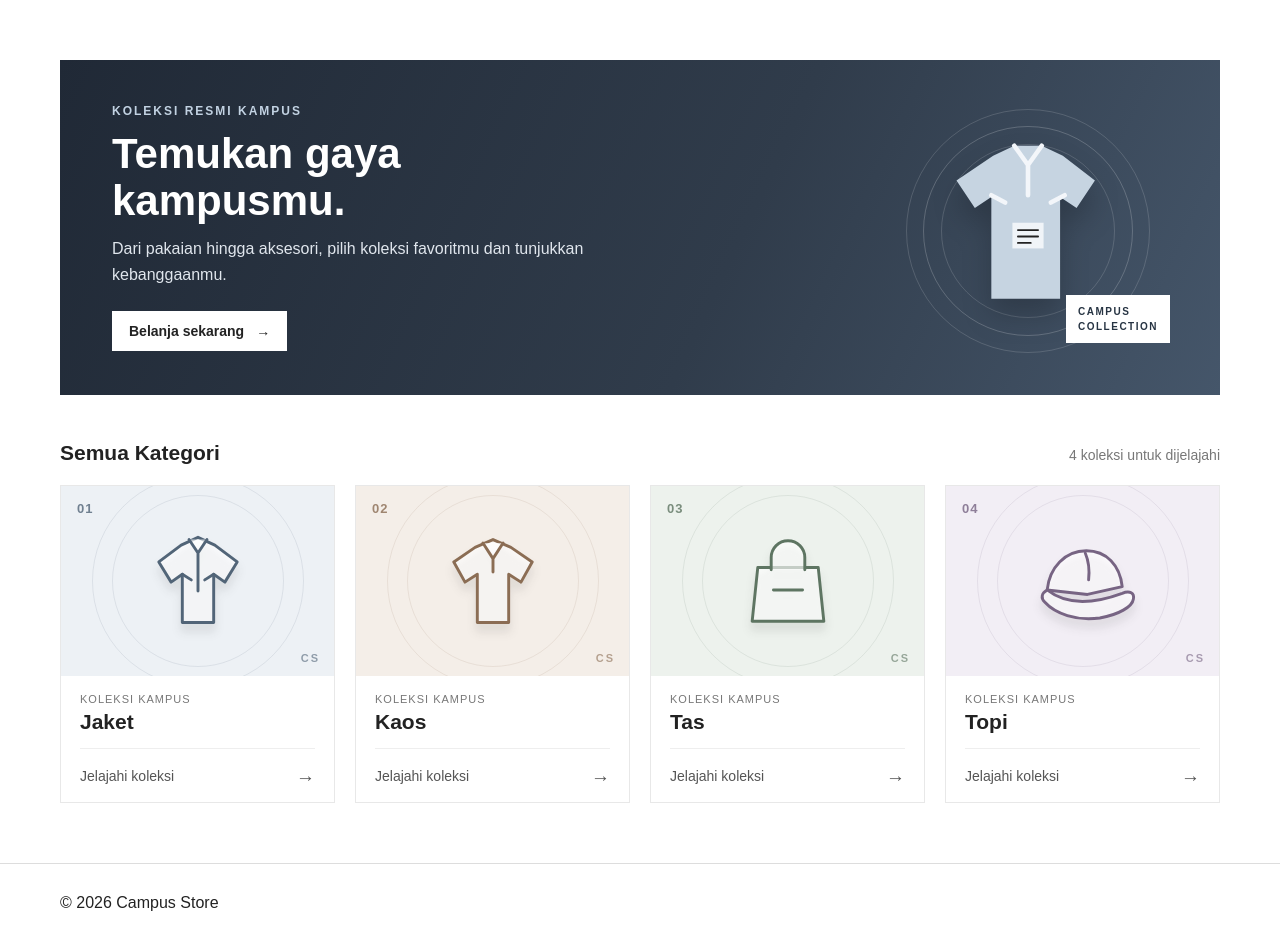
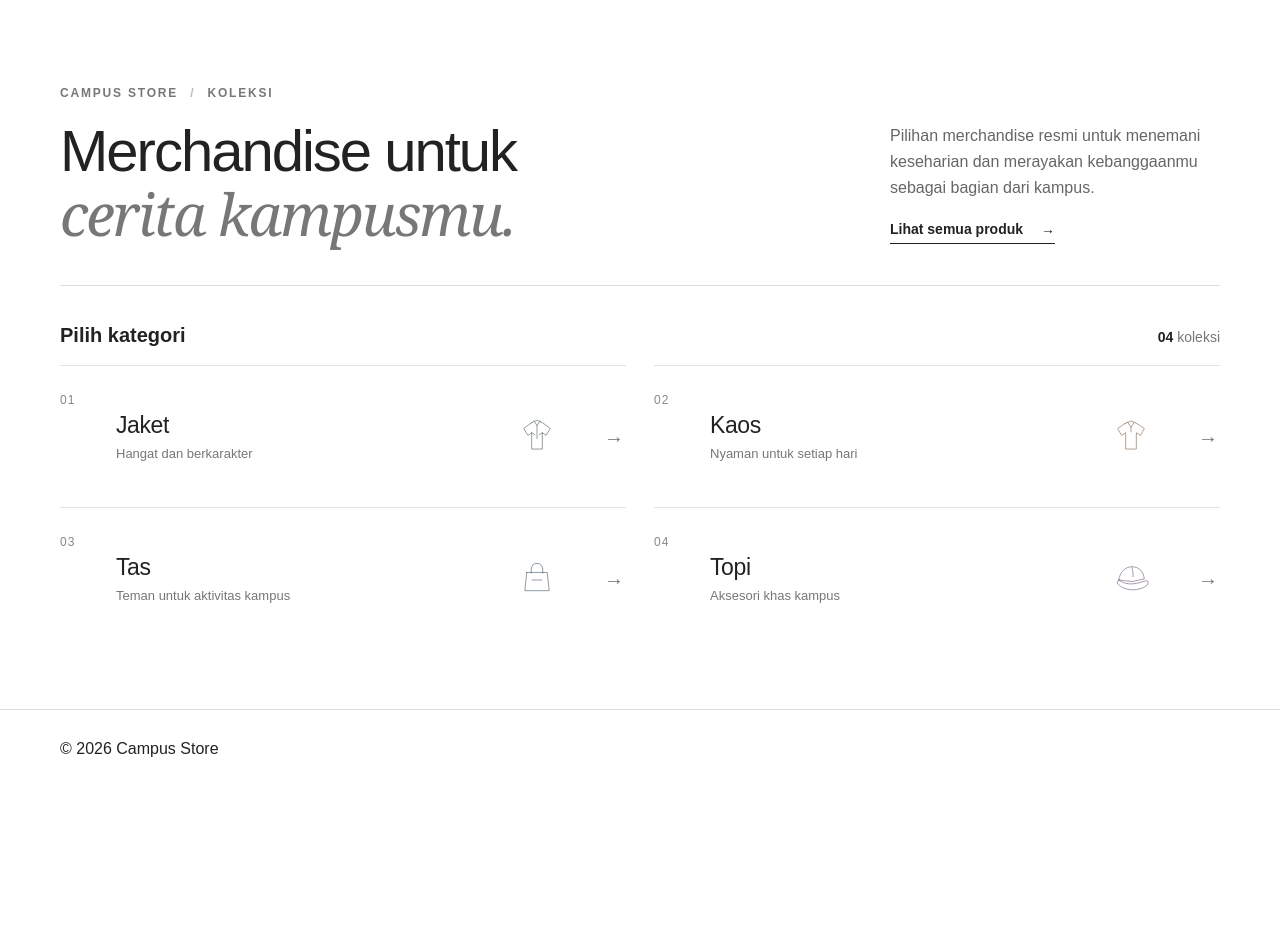
Before and after one commit to Sitinurii/campus_store_ITPM, a PHP site: page /kategori.php in a window 1280 px wide. Shown: the part 80-1022 px from the top of the page. After the commit the page ends 837 px from the top, so only its background shows below. Run offline with PHP 8.4, Linux system fonts and the light colour scheme; data that the repository does not hold is empty.

Commit message:
ubah tampilan

```diff
--- a/kategori.php
+++ b/kategori.php
@@ -27,6 +27,13 @@ $ikon_kategori = [
     'kaos' => 'shirt',
     'tas' => 'bag',
     'topi' => 'cap'
+];
+
+$deskripsi_kategori = [
+    'jaket' => 'Hangat dan berkarakter',
+    'kaos' => 'Nyaman untuk setiap hari',
+    'tas' => 'Teman untuk aktivitas kampus',
+    'topi' => 'Aksesori khas kampus'
 ];
 ?>
 
@@ -62,40 +69,35 @@ $ikon_kategori = [
 
 <main class="section category-page">
     <section class="category-intro">
-        <div>
-            <p class="category-eyebrow">KOLEKSI RESMI KAMPUS</p>
-            <h1>Temukan gaya<br>kampusmu.</h1>
-            <p class="category-description">Dari pakaian hingga aksesori, pilih koleksi favoritmu dan tunjukkan kebanggaanmu.</p>
-            <a class="category-intro-button" href="produk.php">Belanja sekarang <span aria-hidden="true">&rarr;</span></a>
+        <div class="category-intro-title">
+            <p class="category-eyebrow">CAMPUS STORE <span>/</span> KOLEKSI</p>
+            <h1>Merchandise untuk<br><em>cerita kampusmu.</em></h1>
         </div>
-        <div class="category-intro-art" aria-hidden="true">
-            <span class="category-art-orbit"></span>
-            <svg viewBox="0 0 240 240" role="presentation">
-                <path d="M82 38 105 27h30l23 11 35 27-20 30-18-12v111H80V83L62 95 42 65l40-27Z" fill="currentColor"/>
-                <path d="m105 27 15 21 15-21M120 48v33m-40 0 15 8m65-8-15 8" fill="none" stroke="#f3f6fa" stroke-linecap="round" stroke-linejoin="round" stroke-width="5"/>
-                <path d="M103 111h34v28h-34z" fill="#f3f6fa" opacity=".95"/>
-                <path d="M109 119h22m-22 7h22m-22 7h14" stroke="#222" stroke-linecap="round" stroke-width="2"/>
-            </svg>
-            <span class="category-art-caption">CAMPUS<br>COLLECTION</span>
+        <div class="category-intro-note">
+            <p>Pilihan merchandise resmi untuk menemani keseharian dan merayakan kebanggaanmu sebagai bagian dari kampus.</p>
+            <a href="produk.php">Lihat semua produk <span aria-hidden="true">&rarr;</span></a>
         </div>
     </section>
 
     <div class="category-summary">
-        <h2>Semua Kategori</h2>
-        <p><?php echo count($kategori_list); ?> koleksi untuk dijelajahi</p>
+        <h2>Pilih kategori</h2>
+        <p><span><?php echo str_pad((string) count($kategori_list), 2, '0', STR_PAD_LEFT); ?></span> koleksi</p>
     </div>
 
     <div class="category-grid">
         <?php foreach ($kategori_list as $index => $kategori): ?>
             <?php $nama_kategori = $kategori['nama_kategori']; ?>
+            <?php $jenis_ikon = $ikon_kategori[strtolower(trim($nama_kategori))] ?? 'other'; ?>
+            <?php $deskripsi = $deskripsi_kategori[strtolower(trim($nama_kategori))] ?? 'Pilihan merchandise resmi kampus'; ?>
             <a class="category-card" href="produk.php?kategori=<?php echo urlencode($nama_kategori); ?>">
-                <span class="category-card-art" aria-hidden="true">
-                    <span class="category-card-number"><?php echo str_pad((string) ($index + 1), 2, '0', STR_PAD_LEFT); ?></span>
-                    <svg class="category-icon category-icon-<?php echo htmlspecialchars($ikon_kategori[strtolower(trim($nama_kategori))] ?? 'other', ENT_QUOTES, 'UTF-8'); ?>" viewBox="0 0 100 100" focusable="false">
-                        <?php
-                        $jenis_ikon = $ikon_kategori[strtolower(trim($nama_kategori))] ?? 'other';
-                        if ($jenis_ikon === 'jacket'):
-                        ?>
+                <span class="category-card-index"><?php echo str_pad((string) ($index + 1), 2, '0', STR_PAD_LEFT); ?></span>
+                <span class="category-card-copy">
+                    <span class="category-card-title"><?php echo htmlspecialchars($nama_kategori, ENT_QUOTES, 'UTF-8'); ?></span>
+                    <span class="category-card-description"><?php echo htmlspecialchars($deskripsi, ENT_QUOTES, 'UTF-8'); ?></span>
+                </span>
+                <span class="category-card-symbol" aria-hidden="true">
+                    <svg class="category-icon category-icon-<?php echo htmlspecialchars($jenis_ikon, ENT_QUOTES, 'UTF-8'); ?>" viewBox="0 0 100 100" focusable="false">
+                        <?php if ($jenis_ikon === 'jacket'): ?>
                             <path d="m35 18 15-7 15 7 20 15-11 18-10-7v43H36V44l-10 7-11-18 20-15Z"/>
                             <path d="m42 13 8 12 8-12M50 25v34m-14-15 8 5m20-5-8 5"/>
                         <?php elseif ($jenis_ikon === 'shirt'): ?>
@@ -113,13 +115,8 @@ $ikon_kategori = [
                             <path d="M50 12 60 38l28 2-21 18 7 28-24-15-24 15 7-28-21-18 28-2 10-26Z"/>
                         <?php endif; ?>
                     </svg>
-                    <span class="category-card-art-mark">CS</span>
                 </span>
-                <span class="category-card-content">
-                    <span class="category-card-label">Koleksi kampus</span>
-                    <span class="category-card-title"><?php echo htmlspecialchars($nama_kategori, ENT_QUOTES, 'UTF-8'); ?></span>
-                    <span class="category-card-link">Jelajahi koleksi <span aria-hidden="true">&rarr;</span></span>
-                </span>
+                <span class="category-card-arrow" aria-hidden="true">&rarr;</span>
             </a>
         <?php endforeach; ?>
     </div>
--- a/style.css
+++ b/style.css
@@ -104,125 +104,73 @@ button {
 }
 
 .category-page {
-    max-width: 1440px;
-    min-height: 65vh;
+    max-width: 1320px;
+    min-height: 70vh;
     margin: 0 auto;
 }
 
 .category-intro {
-    position: relative;
     display: flex;
     justify-content: space-between;
     align-items: flex-end;
-    overflow: hidden;
-    gap: 30px;
-    min-height: 300px;
-    margin-bottom: 46px;
-    padding: 44px 52px;
-    background: linear-gradient(115deg, #202936 0%, #303c4b 58%, #45566a 100%);
-    color: #fff;
-}
-
-.category-intro > div:first-child {
-    position: relative;
-    z-index: 1;
-    max-width: 570px;
+    gap: 50px;
+    padding: 26px 0 38px;
+    border-bottom: 1px solid #ddd;
 }
 
 .category-eyebrow {
-    margin-bottom: 12px;
-    color: #c2d2e2;
+    margin-bottom: 20px;
+    color: #777;
     font-size: 12px;
     font-weight: bold;
-    letter-spacing: 2px;
+    letter-spacing: 1.8px;
+}
+
+.category-eyebrow span {
+    padding: 0 7px;
+    color: #bbb;
 }
 
 .category-intro h1 {
-    margin-bottom: 12px;
-    font-size: clamp(30px, 4vw, 42px);
-    line-height: 1.12;
+    margin: 0;
+    font-size: clamp(36px, 5vw, 58px);
+    font-weight: 500;
+    letter-spacing: -2px;
+    line-height: 1.08;
 }
 
-.category-description {
-    max-width: 520px;
-    margin-bottom: 24px;
-    color: #e0e6ed;
+.category-intro h1 em {
+    color: #777;
+    font-family: Georgia, serif;
+    font-weight: normal;
+}
+
+.category-intro-note {
+    max-width: 330px;
+    padding-bottom: 3px;
+}
+
+.category-intro-note p {
+    margin-bottom: 20px;
+    color: #666;
     line-height: 1.6;
 }
 
-.category-intro-button {
+.category-intro-note a {
     display: inline-flex;
     align-items: center;
-    gap: 12px;
-    padding: 12px 17px;
-    background: #fff;
+    gap: 18px;
+    padding-bottom: 6px;
+    border-bottom: 1px solid #222;
     color: #222;
     font-size: 14px;
     font-weight: bold;
     text-decoration: none;
-    transition: background-color 0.2s ease, transform 0.2s ease;
+    transition: gap 0.2s ease;
 }
 
-.category-intro-button:hover {
-    transform: translateY(-2px);
-    background: #e7edf3;
-}
-
-.category-intro-art {
-    position: relative;
-    display: flex;
-    width: 280px;
-    height: 240px;
-    flex: 0 0 280px;
-    align-items: center;
-    justify-content: center;
-    color: #c6d4e1;
-}
-
-.category-intro-art svg {
-    position: relative;
-    z-index: 1;
-    width: 220px;
-    height: 220px;
-    filter: drop-shadow(0 16px 14px rgba(0, 0, 0, 0.2));
-}
-
-.category-art-orbit {
-    position: absolute;
-    width: 210px;
-    height: 210px;
-    border: 1px solid rgba(255, 255, 255, 0.2);
-    border-radius: 50%;
-}
-
-.category-art-orbit::before,
-.category-art-orbit::after {
-    position: absolute;
-    border: 1px solid rgba(255, 255, 255, 0.15);
-    border-radius: 50%;
-    content: "";
-}
-
-.category-art-orbit::before {
-    inset: 17px;
-}
-
-.category-art-orbit::after {
-    inset: -18px;
-}
-
-.category-art-caption {
-    position: absolute;
-    z-index: 2;
-    right: -2px;
-    bottom: 8px;
-    padding: 9px 12px;
-    background: #fff;
-    color: #273443;
-    font-size: 10px;
-    font-weight: bold;
-    letter-spacing: 1.5px;
-    line-height: 1.5;
+.category-intro-note a:hover {
+    gap: 24px;
 }
 
 .category-summary {
@@ -230,12 +178,12 @@ button {
     justify-content: space-between;
     align-items: baseline;
     gap: 20px;
-    margin-bottom: 20px;
+    margin: 38px 0 18px;
 }
 
 .category-summary h2 {
     margin-bottom: 0;
-    font-size: 21px;
+    font-size: 20px;
 }
 
 .category-summary p {
@@ -243,160 +191,93 @@ button {
     font-size: 14px;
 }
 
+.category-summary p span {
+    color: #222;
+    font-weight: bold;
+}
+
 .category-grid {
     display: grid;
-    grid-template-columns: repeat(auto-fit, minmax(230px, 1fr));
-    gap: 20px;
+    grid-template-columns: repeat(2, minmax(0, 1fr));
+    gap: 0 28px;
 }
 
 .category-card {
-    display: flex;
-    min-height: 310px;
-    flex-direction: column;
-    overflow: hidden;
-    border: 1px solid #e8e8e8;
-    background: #fff;
+    position: relative;
+    display: grid;
+    min-height: 142px;
+    grid-template-columns: 38px minmax(0, 1fr) 68px 22px;
+    align-items: center;
+    gap: 18px;
+    border-top: 1px solid #e3e3e3;
     color: #222;
     text-decoration: none;
-    transition: border-color 0.2s ease, box-shadow 0.2s ease, transform 0.2s ease;
+    transition: padding 0.2s ease, background-color 0.2s ease;
 }
 
 .category-card:hover,
 .category-card:focus-visible {
-    transform: translateY(-5px);
-    border-color: #222;
-    box-shadow: 0 14px 30px rgba(34, 34, 34, 0.1);
+    padding-right: 10px;
+    padding-left: 10px;
+    background: #f8f8f6;
+    outline: none;
 }
 
-.category-card-art {
-    position: relative;
-    display: flex;
-    min-height: 190px;
-    align-items: center;
-    justify-content: center;
-    overflow: hidden;
-    background: #edf1f5;
-    color: #526578;
+.category-card-index {
+    align-self: start;
+    padding-top: 27px;
+    color: #888;
+    font-size: 12px;
+    letter-spacing: 1px;
 }
 
-.category-card:nth-child(4n + 2) .category-card-art {
-    background: #f4eee8;
-    color: #8b6d54;
-}
-
-.category-card:nth-child(4n + 3) .category-card-art {
-    background: #edf2ed;
-    color: #5e7562;
-}
-
-.category-card:nth-child(4n + 4) .category-card-art {
-    background: #f2eef5;
-    color: #776483;
-}
-
-.category-card-art::before,
-.category-card-art::after {
-    position: absolute;
-    border: 1px solid currentColor;
-    border-radius: 50%;
-    content: "";
-    opacity: 0.12;
-}
-
-.category-card-art::before {
-    width: 170px;
-    height: 170px;
-}
-
-.category-card-art::after {
-    width: 210px;
-    height: 210px;
+.category-card-copy {
+    display: flex;
+    flex-direction: column;
+    gap: 7px;
 }
 
 .category-icon {
-    position: relative;
-    z-index: 1;
-    width: 112px;
-    height: 112px;
-    fill: rgba(255, 255, 255, 0.64);
-    stroke: currentColor;
+    width: 38px;
+    height: 38px;
+    fill: none;
+    stroke: #596b60;
     stroke-linecap: round;
     stroke-linejoin: round;
-    stroke-width: 2.6;
-    filter: drop-shadow(0 8px 5px rgba(34, 34, 34, 0.12));
-    transition: transform 0.25s ease;
+    stroke-width: 1.7;
 }
 
-.category-card:hover .category-icon,
-.category-card:focus-visible .category-icon {
-    transform: scale(1.08) rotate(-3deg);
+.category-icon-shirt {
+    stroke: #8b6d54;
 }
 
-.category-card-number {
-    position: absolute;
-    z-index: 2;
-    top: 15px;
-    left: 16px;
-    color: currentColor;
-    font-size: 13px;
-    font-weight: bold;
-    letter-spacing: 1px;
-    opacity: 0.8;
+.category-icon-bag {
+    stroke: #526578;
 }
 
-.category-card-art-mark {
-    position: absolute;
-    right: 14px;
-    bottom: 12px;
-    color: currentColor;
-    font-size: 11px;
-    font-weight: bold;
-    letter-spacing: 2px;
-    opacity: 0.6;
-}
-
-.category-card-content {
-    display: flex;
-    min-height: 118px;
-    flex: 1;
-    flex-direction: column;
-    align-items: flex-start;
-    padding: 17px 19px 15px;
-}
-
-.category-card-label {
-    color: #777;
-    font-size: 11px;
-    letter-spacing: 1px;
-    text-transform: uppercase;
+.category-icon-cap {
+    stroke: #776483;
 }
 
 .category-card-title {
-    margin: 5px 0 14px;
-    font-size: 21px;
-    font-weight: bold;
+    font-size: 23px;
+    font-weight: 500;
+    letter-spacing: -0.4px;
 }
 
-.category-card-link {
-    display: flex;
-    width: 100%;
-    justify-content: space-between;
-    align-items: center;
-    padding-top: 16px;
-    border-top: 1px solid #eee;
-    color: #555;
-    font-size: 14px;
-    margin-top: auto;
-    width: 100%;
+.category-card-description {
+    color: #777;
+    font-size: 13px;
 }
 
-.category-card-link span {
-    font-size: 19px;
-    transition: transform 0.2s ease;
+.category-card-arrow {
+    color: #777;
+    font-size: 20px;
+    transition: transform 0.2s ease, color 0.2s ease;
 }
 
-.category-card:hover .category-card-link span,
-.category-card:focus-visible .category-card-link span {
+.category-card:hover .category-card-arrow,
+.category-card:focus-visible .category-card-arrow {
     transform: translateX(4px);
     color: #222;
 }
```
Also changed, not shown: other parts of style.css (+16 -15 lines).
